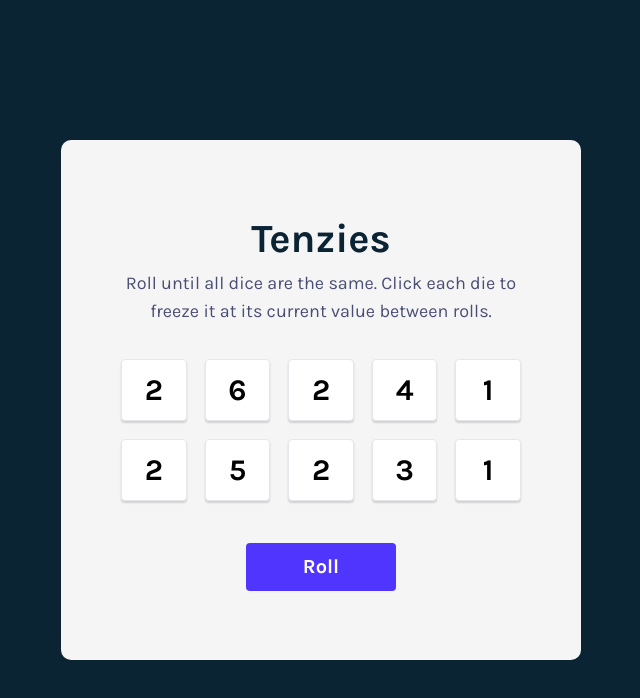
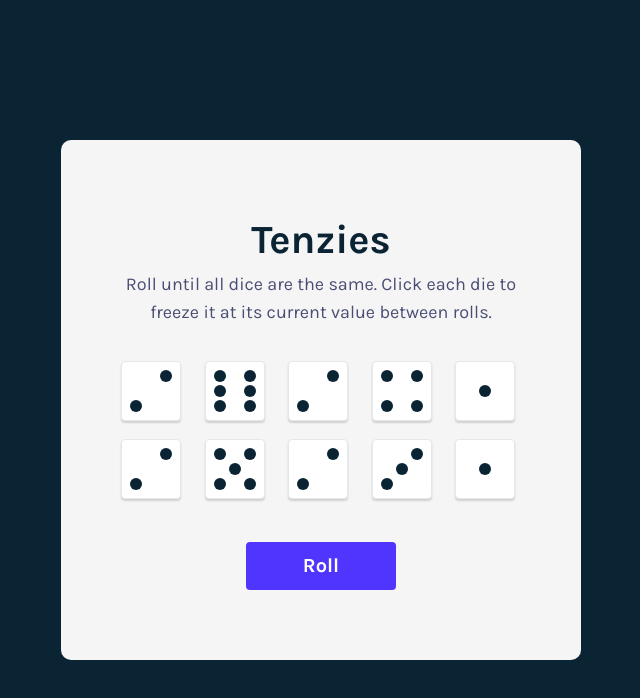
Before and after one commit to MarkVincent06/Tenzies, a React (Vite) app: page / in a window 1280 px wide. Shown: the top 698 px of the page, without its empty margins (319-959 px from the left). Built offline with nearby package versions, Linux system fonts and the light colour scheme.

Commit message:
finally completed this tenzies project hehe

```diff
--- a/src/App.jsx
+++ b/src/App.jsx
@@ -1,15 +1,34 @@
 import { useState, useEffect } from 'react'
 import { nanoid } from 'nanoid'
+import { useStopwatch } from 'react-timer-hook';
 
 import Die from './components/Die'
 import WinnerPopUp from './components/WinnerPopUp'
 
 function App() {
+    // this const is a stopwatch
+    const {
+        seconds,
+        minutes,
+        hours,
+        days,
+        isRunning,
+        start,
+        pause,
+        reset,
+    } = useStopwatch({ autoStart: true });
+
     const [dice, setDice] = useState(getAllNewDice())
     const [playerStats, setPlayerStats] = useState({
         noOfRolls: 0,
-        timeTaken: 0,
-        bestTime: 0
+        timeTaken: {
+            seconds: seconds,
+            minutes: minutes
+        },
+        bestTime: {
+            seconds: 30,
+            minutes: 1
+        }
     })
     const [tenzies, setTenzies] = useState(false)
 
@@ -18,6 +37,8 @@ function App() {
         const isWon = dice.every(die => die.isHeld && die.value === dice[0].value)
 
         if(isWon) {
+            pause() // pauses game time
+            manageTime()
             setTenzies(true)
         }
     }, [dice])
@@ -61,9 +82,30 @@ function App() {
 
     // new game
     function newGame() {
+        reset() // resets game time
         setPlayerStats(oldStats => ({...oldStats, noOfRolls: 0}))
         setTenzies(false)
         setDice(getAllNewDice())
+    }
+
+    // manages time
+    function manageTime() {
+        const bestTime = playerStats.bestTime
+
+        if(minutes <= bestTime.minutes && seconds <= bestTime.seconds) {
+            setPlayerStats(oldStats => ({...oldStats,
+                bestTime: {
+                    seconds: seconds,
+                    minutes: minutes
+                },
+                timeTaken: {
+                    seconds: seconds,
+                    minutes: minutes
+                }
+            }))
+        } else {
+            setPlayerStats(oldStats => ({...oldStats, timeTaken: {seconds: seconds, minutes: minutes}}))
+        }
     }
 
     const diceElement = dice.map(die => (
@@ -99,6 +141,8 @@ function App() {
                     <WinnerPopUp
                         newGame={newGame}
                         noOfRolls={playerStats.noOfRolls}
+                        timeTaken={playerStats.timeTaken}
+                        bestTime={playerStats.bestTime}
                     />
             }
         </div>
--- a/src/components/Die.jsx
+++ b/src/components/Die.jsx
@@ -1,11 +1,73 @@
 import React from 'react'
 
 function Die({ value, isHeld, holdDie }) {
-    const diceColor = isHeld ? "bg-light-green" : "bg-white"
+    const dieColor = isHeld ? "bg-light-green" : "bg-white"
+    let dieFace = ""
+
+    switch (value) {
+        case 1:
+            dieFace = (
+                <div className='rounded-full bg-dark-blue2 w-[12px] h-[12px] self-center row-start-2 col-span-3 justify-self-center' />
+            )
+            break;
+        case 2:
+            dieFace = (
+                <>
+                    <div className='rounded-full bg-dark-blue2 w-[12px] h-[12px] self-center row-start-1 col-span-3 justify-self-end' />
+                    <div className='rounded-full bg-dark-blue2 w-[12px] h-[12px] self-center row-start-3 col-span-3 justify-self-start' />
+                </>
+            )
+            break;
+        case 3:
+            dieFace = (
+                <>
+                    <div className='rounded-full bg-dark-blue2 w-[12px] h-[12px] self-center row-start-1 col-span-3 justify-self-end' />
+                    <div className='rounded-full bg-dark-blue2 w-[12px] h-[12px] self-center row-start-2 col-span-3 justify-self-center' />
+                    <div className='rounded-full bg-dark-blue2 w-[12px] h-[12px] self-center row-start-3 col-span-3 justify-self-start' />
+                </>
+            )
+            break;
+        case 4:
+            dieFace = (
+                <>
+                    <div className='rounded-full bg-dark-blue2 w-[12px] h-[12px] self-center row-start-1 col-start-1' />
+                    <div className='rounded-full bg-dark-blue2 w-[12px] h-[12px] self-center row-start-1 col-start-3' />
+                    <div className='rounded-full bg-dark-blue2 w-[12px] h-[12px] self-center row-start-3 col-start-1' />
+                    <div className='rounded-full bg-dark-blue2 w-[12px] h-[12px] self-center row-start-3 col-start-3' />
+                </>
+            )
+            break;
+        case 5:
+            dieFace = (
+                <>
+                    <div className='rounded-full bg-dark-blue2 w-[12px] h-[12px] self-center row-start-1 col-start-1' />
+                    <div className='rounded-full bg-dark-blue2 w-[12px] h-[12px] self-center row-start-1 col-start-3' />
+                    <div className='rounded-full bg-dark-blue2 w-[12px] h-[12px] self-center row-start-2 col-start-2' />
+                    <div className='rounded-full bg-dark-blue2 w-[12px] h-[12px] self-center row-start-3 col-start-1' />
+                    <div className='rounded-full bg-dark-blue2 w-[12px] h-[12px] self-center row-start-3 col-start-3' />
+                </>
+            )
+            break;
+        case 6:
+            dieFace = (
+                <>
+                    <div className='rounded-full bg-dark-blue2 w-[12px] h-[12px] self-center row-start-1 col-start-1' />
+                    <div className='rounded-full bg-dark-blue2 w-[12px] h-[12px] self-center row-start-2 col-start-1' />
+                    <div className='rounded-full bg-dark-blue2 w-[12px] h-[12px] self-center row-start-3 col-start-1' />
+                    <div className='rounded-full bg-dark-blue2 w-[12px] h-[12px] self-center row-start-1 col-start-3' />
+                    <div className='rounded-full bg-dark-blue2 w-[12px] h-[12px] self-center row-start-2 col-start-3' />
+                    <div className='rounded-full bg-dark-blue2 w-[12px] h-[12px] self-center row-start-3 col-start-3' />
+                </>
+            )
+            break;
+        default:
+            break;
+    }
 
     return (
-        <div onClick={holdDie} className={`border rounded-[4px] shadow-[0_2px_2px_rgba(0,0,0,0.15)] text-center p-3 cursor-pointer font-bold text-3xl ${diceColor}`}>
-            <h3>{value}</h3>
+        <div onClick={holdDie} className={`border rounded-[4px] shadow-[0_2px_2px_rgba(0,0,0,0.15)] w-[60px] h-[60px]  p-2 grid grid-cols-3 grid-rows-3 gap-1 cursor-pointer ${dieColor}`}>
+            {/* <h3>{value}</h3> */}
+            {dieFace}
         </div>
     )
 }
--- a/src/components/WinnerPopUp.jsx
+++ b/src/components/WinnerPopUp.jsx
@@ -1,7 +1,7 @@
 import React from 'react'
 import ReactConfetti from 'react-confetti';
 
-function WinnerPopUp({ newGame, noOfRolls }) {
+function WinnerPopUp({ newGame, noOfRolls, timeTaken, bestTime }) {
     return (
         <div className='fixed inset-0 bg-black bg-opacity-30 backdrop-blur-sm flex justify-center items-center'>
             <ReactConfetti />
@@ -10,8 +10,10 @@ function WinnerPopUp({ newGame, noOfRolls }) {
                 <p className='text-medium-blue text-md'>Congratulations on winning tenzies.</p>
                 <div className='font-bold'>
                     <h3>Number of Rolls: <span className='font-normal'>{noOfRolls}</span></h3>
-                    <h3>Time taken: <span className='font-normal'>10m 40s</span></h3>
-                    <h3>Best Time: <span className='font-normal'>6m 30s</span></h3>
+                    <h3>
+                        Time taken: <span className='font-normal'>{timeTaken.minutes}m {timeTaken.seconds}s</span>
+                    </h3>
+                    <h3>Best Time: <span className='font-normal'>{bestTime.minutes}m {bestTime.seconds}s</span></h3>
                 </div>
                 <button
                     onClick={newGame}
```
